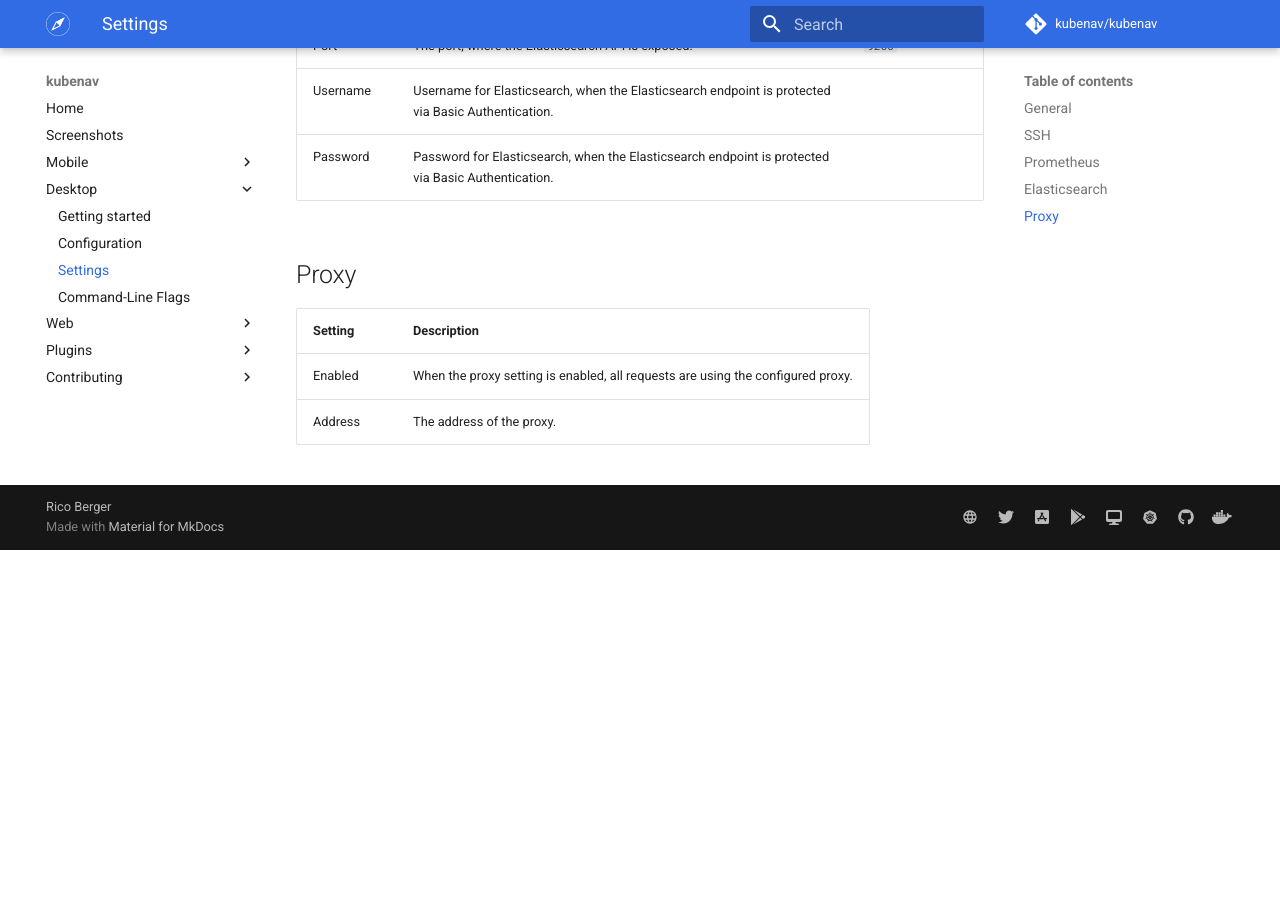
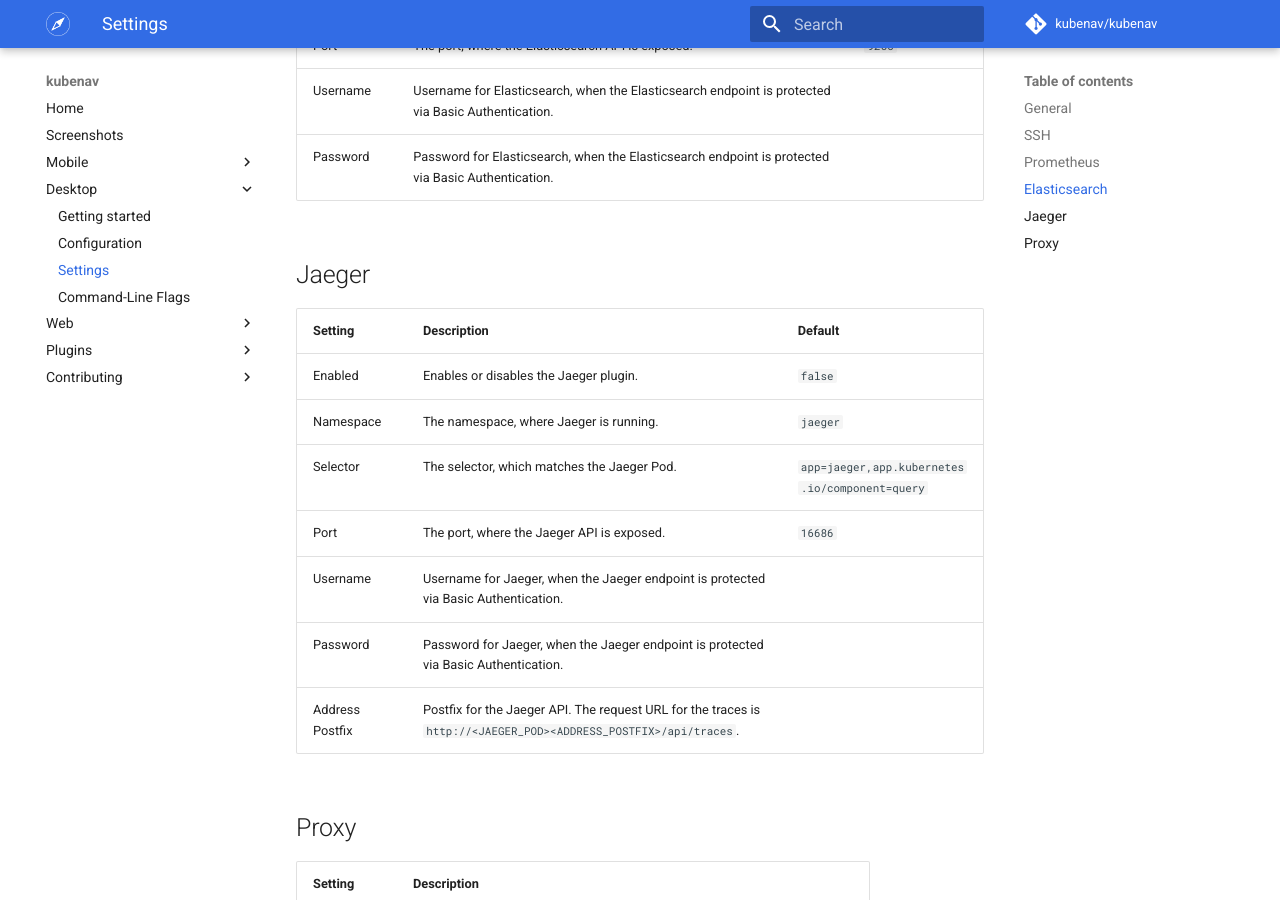
Before and after one commit to kubenav/docs, an MkDocs documentation site: the page built from docs/desktop/settings.md, in a window 1280 px wide and 900 px high, scrolled down 1933 px. Built offline with MkDocs 1.6.1 and Material for MkDocs 9.7.7, drawn with Linux system fonts in a browser that asks for light colours; comment, search, counter and statistics services are not loaded; before the commit the page ends 2483 px from its top, so only the background shows below that.

Commit message:
Add documentation for the Jaeger plugin

```diff
--- a/docs/desktop/settings.md
+++ b/docs/desktop/settings.md
@@ -45,6 +45,18 @@ kubenav provides multiple settings, to customize the look and usage of the app.
 | Username | Username for Elasticsearch, when the Elasticsearch endpoint is protected via Basic Authentication. | |
 | Password | Password for Elasticsearch, when the Elasticsearch endpoint is protected via Basic Authentication. | |
 
+## Jaeger
+
+| Setting | Description | Default |
+| ------- | ----------- | ------- |
+| Enabled | Enables or disables the Jaeger plugin. | `false` |
+| Namespace | The namespace, where Jaeger is running. | `jaeger` |
+| Selector | The selector, which matches the Jaeger Pod. | `app=jaeger,app.kubernetes.io/component=query` |
+| Port | The port, where the Jaeger API is exposed. | `16686` |
+| Username | Username for Jaeger, when the Jaeger endpoint is protected via Basic Authentication. | |
+| Password | Password for Jaeger, when the Jaeger endpoint is protected via Basic Authentication. | |
+| Address Postfix | Postfix for the Jaeger API. The request URL for the traces is `http://<JAEGER_POD><ADDRESS_POSTFIX>/api/traces`. | |
+
 ## Proxy
 
 | Setting | Description |
--- a/mkdocs.yml
+++ b/mkdocs.yml
@@ -47,6 +47,7 @@ nav:
       - Helm: plugins/helm.md
       - Prometheus: plugins/prometheus.md
       - Elasticsearch: plugins/elasticsearch.md
+      - Jaeger: plugins/jaeger.md
   - Contributing:
       - Getting started: contributing/getting-started.md
       - Development: contributing/development.md
```
Also changed, not shown: docs/mobile/settings.md (+12 -0 lines), docs/plugins/elasticsearch.md (+1 -1 lines), docs/plugins/jaeger.md (added, +46 -0 lines), docs/web/command-line-flags.md (+4 -0 lines), docs/images/plugins/jaeger-details.png (added), docs/images/plugins/jaeger-overview.png (added).
